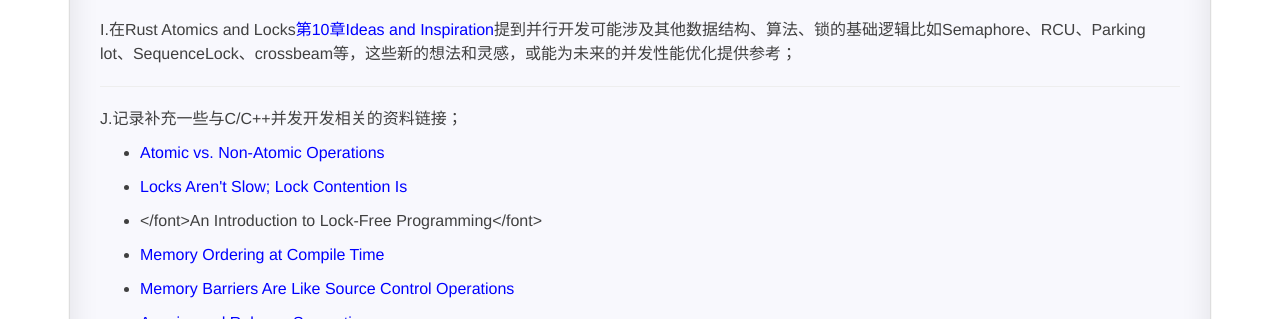
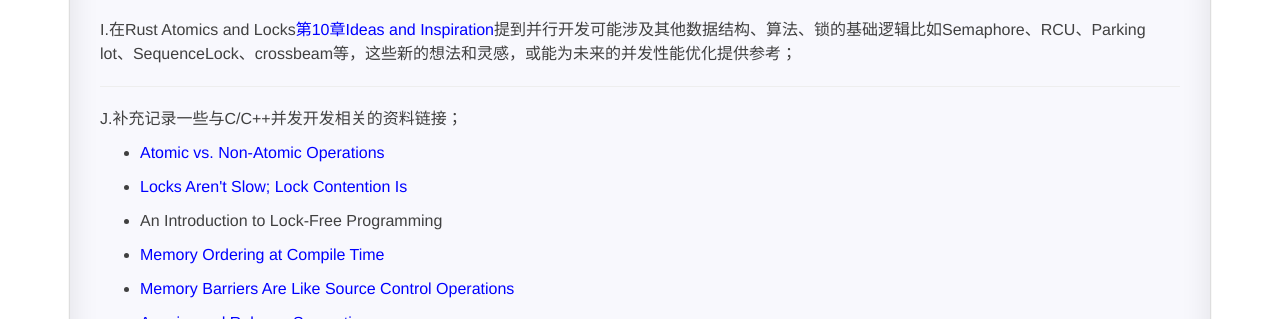
Before and after one commit to Grainspring/grainspring.github.io, a Jekyll site: the page built from _posts/2023-03-06-Impression-after-reading-Rust-Atomics-and-Locks.md, in a window 1280 px wide and 900 px high, scrolled down 2819 px. Shown: the part 150-469 px from the top of the window. Built offline with Jekyll 4.4.1, drawn with Linux system fonts in a browser that asks for light colours; nearby versions of some CDN libraries; comment, search, counter and statistics services are not loaded; a style sheet for code colours, icons or effects is not loaded.

Commit message:
update impression after reading

```diff
--- a/_posts/2023-03-06-Impression-after-reading-Rust-Atomics-and-Locks.md
+++ b/_posts/2023-03-06-Impression-after-reading-Rust-Atomics-and-Locks.md
@@ -78,12 +78,12 @@ Rust Atomics and Locks[<font color="blue">第8章Operating System Primitives</fo
 I.在Rust Atomics and Locks[<font color="blue">第10章Ideas and Inspiration</font>](https://marabos.nl/atomics/inspiration.html)提到并行开发可能涉及其他数据结构、算法、锁的基础逻辑比如Semaphore、RCU、Parking lot、SequenceLock、crossbeam等，这些新的想法和灵感，或能为未来的并发性能优化提供参考；
 
 ---
-J.记录补充一些与C/C++并发开发相关的资料链接；
+J.补充记录一些与C/C++并发开发相关的资料链接；
 * [<font color="blue">Atomic vs. Non-Atomic Operations</font>](https://preshing.com/20130618/atomic-vs-non-atomic-operations/)
 
 * [<font color="blue">Locks Aren't Slow; Lock Contention Is</font>](https://preshing.com/20111118/locks-arent-slow-lock-contention-is/)
 
-* [</font>An Introduction to Lock-Free Programming</font>](https://preshing.com/20120612/an-introduction-to-lock-free-programming/)
+* [<font>An Introduction to Lock-Free Programming</font>](https://preshing.com/20120612/an-introduction-to-lock-free-programming/)
 
 * [<font color="blue">Memory Ordering at Compile Time</font>](https://preshing.com/20120625/memory-ordering-at-compile-time/)
 
```
